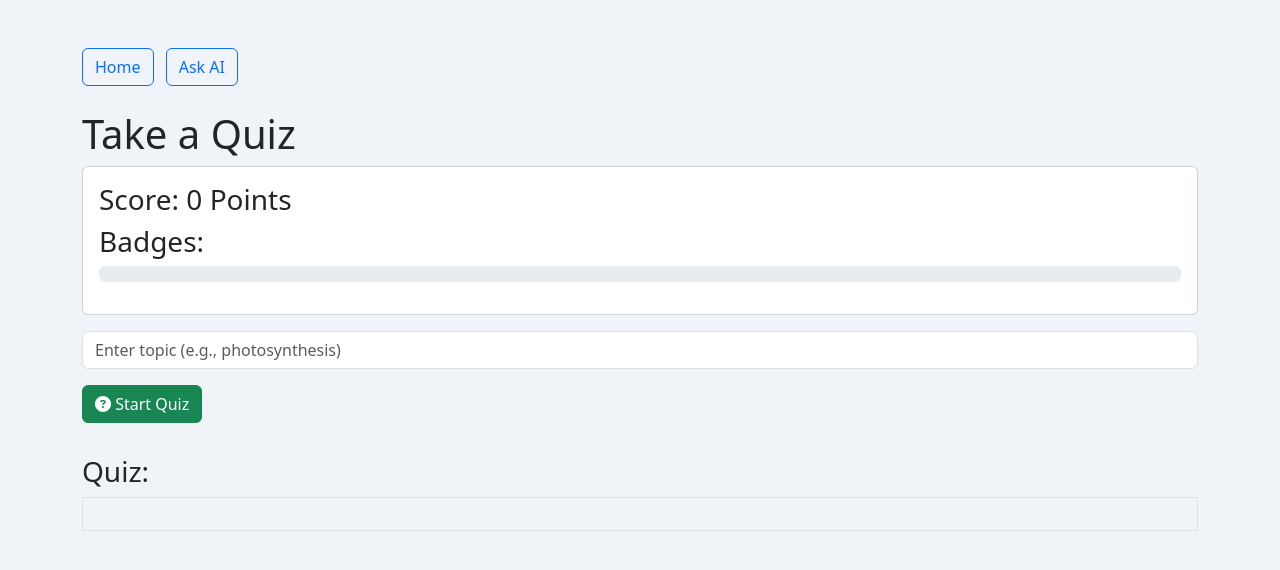
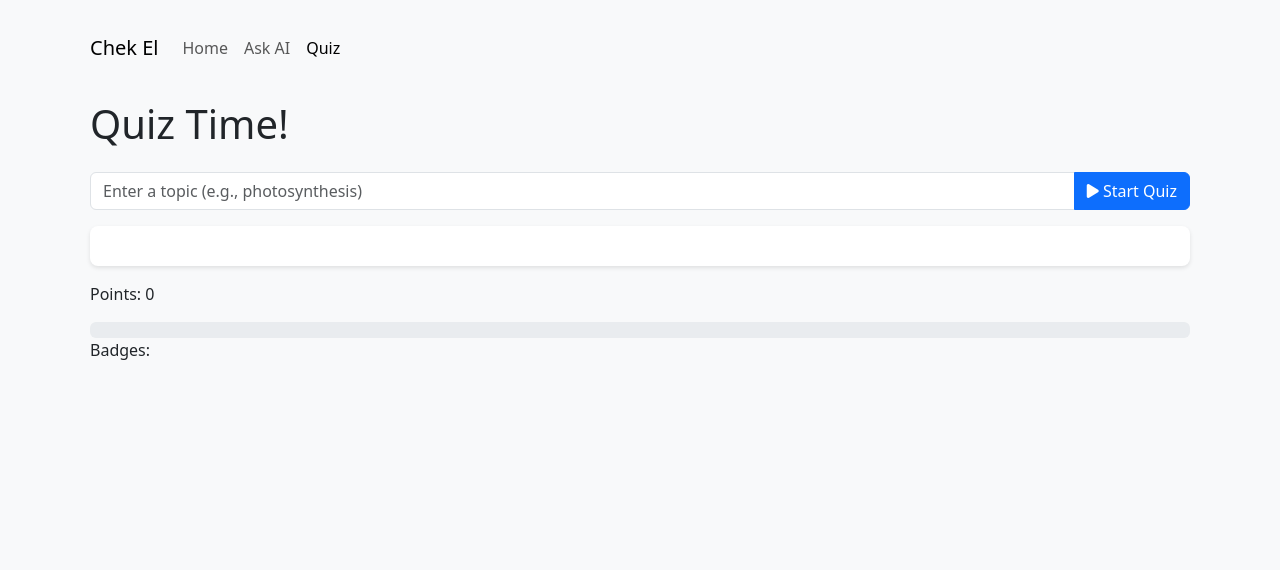
Before and after one commit to hermiMAB/chek-el-hackathon, a website: page public/quiz.html in a window 1280 px wide. Drawn offline with nearby package versions, Linux system fonts and the light colour scheme.

Commit message:
Add frontend HTML and JavaScript

```diff
--- a/public/quiz.html
+++ b/public/quiz.html
@@ -3,42 +3,42 @@
 <head>
     <meta charset="UTF-8">
     <meta name="viewport" content="width=device-width, initial-scale=1.0">
-    <title>Chek El: Take Quiz</title>
+    <title>Chek El - Quiz</title>
     <link href="https://cdn.jsdelivr.net/npm/bootstrap@5.3.0/dist/css/bootstrap.min.css" rel="stylesheet">
-    <link href="https://cdnjs.cloudflare.com/ajax/libs/font-awesome/6.4.0/css/all.min.css" rel="stylesheet">
+    <link href="https://cdnjs.cloudflare.com/ajax/libs/font-awesome/6.0.0/css/all.min.css" rel="stylesheet">
     <style>
-        body { background-color: #f0f4f8; }
-        .card { animation: fadeIn 0.5s; }
-        .btn { transition: transform 0.2s; }
-        .btn:hover { transform: scale(1.05); }
+        body { background-color: #f8f9fa; }
+        .container { padding: 20px; }
+        .quiz { background: white; padding: 20px; border-radius: 8px; box-shadow: 0 2px 4px rgba(0,0,0,0.1); }
+        .fade-in { animation: fadeIn 0.5s; }
         @keyframes fadeIn { from { opacity: 0; } to { opacity: 1; } }
     </style>
 </head>
 <body>
-    <div class="container mt-5">
-        <nav class="mb-4">
-            <a href="/welcome" class="btn btn-outline-primary me-2" onclick="navigate('/welcome')">Home</a>
-            <a href="/ask-ai" class="btn btn-outline-primary" onclick="navigate('/ask-ai')">Ask AI</a>
+    <div class="container">
+        <nav class="navbar navbar-expand-lg navbar-light bg-light mb-4">
+            <a class="navbar-brand" href="/welcome">Chek El</a>
+            <div class="navbar-nav">
+                <a class="nav-link" href="/welcome">Home</a>
+                <a class="nav-link" href="/ask-ai">Ask AI</a>
+                <a class="nav-link active" href="/quiz">Quiz</a>
+            </div>
         </nav>
-        <h1>Take a Quiz</h1>
-        <div class="card mb-3">
-            <div class="card-body">
-                <h3>Score: <span id="points">0</span> Points</h3>
-                <h3>Badges: <span id="badges">None</span></h3>
-                <div class="progress mb-3">
-                    <div id="progressBar" class="progress-bar bg-success" role="progressbar" style="width: 0%;" aria-valuenow="0" aria-valuemin="0" aria-valuemax="100"></div>
-                </div>
+        <h1 class="mb-4">Quiz Time!</h1>
+        <div class="input-group mb-3">
+            <input type="text" id="quizTopic" class="form-control" placeholder="Enter a topic (e.g., photosynthesis)">
+            <button id="startQuiz" class="btn btn-primary"><i class="fas fa-play"></i> Start Quiz</button>
+        </div>
+        <div id="quiz" class="quiz fade-in"></div>
+        <div class="mt-3">
+            <p>Points: <span id="points">0</span></p>
+            <div class="progress">
+                <div id="progressBar" class="progress-bar" style="width: 0%;"></div>
             </div>
-        </div>
-        <div class="mb-3">
-            <input type="text" id="topicInput" class="form-control" placeholder="Enter topic (e.g., photosynthesis)">
-        </div>
-        <button class="btn btn-success mb-3" onclick="takeQuiz()"><i class="fas fa-question-circle"></i> Start Quiz</button>
-        <div class="mt-3">
-            <h3>Quiz:</h3>
-            <div id="quiz" class="border p-3"></div>
+            <p>Badges: <span id="badges"></span></p>
         </div>
     </div>
+    <script src="https://cdn.jsdelivr.net/npm/bootstrap@5.3.0/dist/js/bootstrap.bundle.min.js"></script>
     <script src="/script.js"></script>
 </body>
 </html>
```
Also changed, not shown: public/ask-ai.html (+56 -0 lines), 1 other file.
